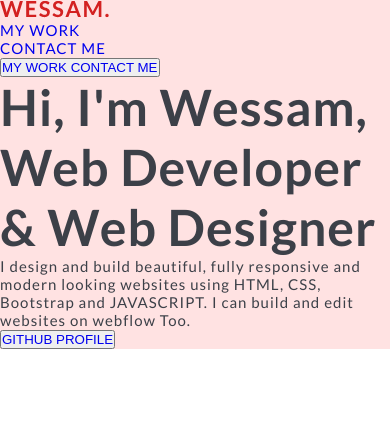
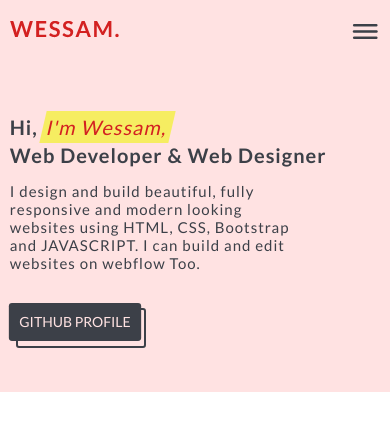
Before and after one commit to wessam-m-elsheikh/Personal-Website, a plain HTML site: page index.html in a window 390 px wide. Drawn offline with nearby package versions, Linux system fonts and the light colour scheme.

Commit message:
welcome section

```diff
--- a/index.html
+++ b/index.html
@@ -13,39 +13,48 @@
     <!-- <script src="https://cdn.jsdelivr.net/npm/bootstrap@5.0.2/dist/js/bootstrap.bundle.min.js"
         integrity="sha384-MrcW6ZMFYlzcLA8Nl+NtUVF0sA7MsXsP1UyJoMp4YLEuNSfAP+JcXn/tWtIaxVXM" crossorigin="anonymous"> -->
     </script>
+
+    <!-- iconscout CDN -->
+    <link rel="stylesheet" href="https://unicons.iconscout.com/release/v4.0.8/css/line.css" />
+
     <!-- MY CSS -->
     <link rel="stylesheet" href="styles.css">
     <title>Wessam Elsheikh</title>
 </head>
 
 <body>
+    <div class="welcome-section | section-bg">
         <div class="container">
             <nav>
                 <div class="nav-logo">
                     <img src="imgs/wessam.svg" alt="logo">
                 </div>
                 <ul class="nav-list">
-                <li class="nav-items">
+                    <li class="nav-item">
                         <a class="nav-link" href="#projects">my work</a>
                     </li>
-                <li class="nav-items">
+                    <li class="nav-item">
                         <a class="nav-link" href="#contact-me">contact me</a>
                     </li>
                 </ul>
-            <button class="menu">
-                <div class="drop-menu">
-                    <a class="nav-link" href="#projects">my work</a>
-                    <a class="nav-link" href="#contact-me">contact me</a>
-                </div>
-            </button>
             </nav>
 
+            <!-- open and close menu -->
+            <button class="drop-down-open">
+                <i class="uil uil-bars"></i>
+            </button>
+            <button class="drop-down-close">
+                <i class="uil uil-times"></i>
+            </button>
+
             <header>
-            <h1 class="heading-1">
+                <div class="heading-1">
+                    <h1>
                         hi,
-                <span class="highlight">i'm wessam,</span>
+                        <mark class="highlight">i'm wessam,</mark>
                     </h1>
-            <h1 class="heading-1">web developer & web designer</h1>
+                    <h1>web developer & web designer</h1>
+                </div>
                 <p class="text">
                     I design and build beautiful, fully responsive and modern looking
                     websites using HTML, CSS, Bootstrap and JAVASCRIPT. I can build and
@@ -59,6 +68,8 @@
                 </div>
             </header>
         </div>
+    </div>
+
 
     <!-- <main>
         <section id="projects" class="container">
@@ -236,6 +247,8 @@
         <a href="https://www.flaticon.com/free-icons/twitter" title="twitter icons">Twitter icons created by Ruslan
             Babkin - Flaticon</a>
     </footer> -->
+
+    <script src="script.js"></script>
 </body>
 
 </html>
--- a/script.js
+++ b/script.js
@@ -0,0 +1,49 @@
+"use strict";
+
+// ///////////////////// SELECTIONS ////////////////////
+const menuOpen = document.querySelector(".drop-down-open");
+const menuClose = document.querySelector(".drop-down-close");
+const menu = document.querySelector(".nav-list");
+
+// ///////////////////// FUNCTIONS ////////////////////
+// open menu
+function openMenu() {
+  menu.style.display = "flex";
+  menuOpen.style.display = "none";
+  menuClose.style.display = "inline-block";
+  // navItems.forEach((item) => {
+  //   item.style.animation = "drop-menu 0.3s linear forwards";
+  //   item.style.opacity = "1";
+  // });
+}
+
+// close menu
+function closeMenu() {
+  menu.style.display = "none";
+  menuClose.style.display = "none";
+  menuOpen.style.display = "inline-block";
+}
+
+////////////////////////////////////////
+// show and hide menu
+menuOpen.addEventListener("click", openMenu);
+menuClose.addEventListener("click", closeMenu);
+// to make sure both icon and menu appear on proper screen sizes
+window.addEventListener("resize", () => {
+  if (window.innerWidth > 900) {
+    menuOpen.style.display = "none";
+    menuClose.style.display = "none";
+    menu.style.display = "flex";
+  } else {
+    menuOpen.style.display = "inline-block";
+    menu.style.display = "none";
+  }
+});
+
+window.addEventListener("load", () => {
+  if (window.innerWidth <= 900) {
+    menuOpen.style.display = "inline-block";
+    menu.style.display = "none";
+    menuClose.style.display = "none";
+  }
+});
--- a/styles.css
+++ b/styles.css
@@ -8,6 +8,12 @@
   --light-pink: #ffe2e2;
   --grey: #3c4048;
   --light-grey: #aaa;
+
+  --container-desktop: 80%;
+  --container-tablet: 90%;
+  --container-mobile: 95%;
+
+  --transition: all 0.4s ease;
 }
 
 /* --------------- RESETS -------------------- */
@@ -24,7 +30,20 @@ a:visited {
   text-decoration: none;
   text-transform: uppercase;
   transition: all 0.2s ease-in-out;
+  font-family: inherit;
   cursor: pointer;
+}
+
+button {
+  border: none;
+  background-color: transparent;
+  font-family: inherit;
+  cursor: pointer;
+}
+
+ul,
+ol {
+  list-style: none;
 }
 
 html {
@@ -58,8 +77,189 @@ p {
   color: var(--grey);
 }
 
-.container {
+/* button */
+.frame {
+  width: fit-content;
+  height: fit-content;
+  border-radius: 3px;
+  border: 2.5px solid var(--grey);
+  transform: translate(6px, 6px);
+  position: relative;
+  margin-top: 3rem;
+}
+
+.btn {
+  background-color: var(--grey);
+  border-radius: 3px;
+  padding: 1rem;
+  transform: translate(-6px, -6px) scale(1.05);
+  transition: var(--transition);
+}
+
+.btn a {
+  color: var(--light-pink);
+}
+
+.btn:hover {
+  transform: translate(-0.5px, 0.5px) scale(1.05);
+}
+
+/* section & container */
+.section-bg {
   background-color: var(--light-pink);
 }
 
+.container {
+  width: var(--container-desktop);
+  margin: 0 auto;
+}
+
 /* -------------------- NAVBAR ------------------ */
+.welcome-section {
+  min-height: 100vh;
+  /* position: relative; */
+}
+
+nav {
+  display: flex;
+  justify-content: space-between;
+  align-items: center;
+  padding: 2rem 0;
+}
+
+.nav-list {
+  display: flex;
+  gap: 1.5rem;
+}
+
+.nav-link {
+  color: var(--grey);
+  padding: 5px;
+}
+
+.nav-link:hover {
+  background-color: var(--grey);
+  color: var(--light-pink);
+}
+
+/* DROP-DOWN MENU */
+.drop-down-open,
+.drop-down-close {
+  display: none;
+  position: fixed;
+  top: 12px;
+  right: 5%;
+  z-index: 11;
+}
+
+.uil {
+  color: var(--grey);
+  border: none;
+  font-size: 3rem;
+  font-weight: 700;
+
+  position: relative;
+}
+/* -------------------- HEADER ------------------ */
+header {
+  width: 80%;
+  /* position: absolute; */
+  /* top: 50%; */
+  transform: translateY(40%);
+}
+
+.heading-1 {
+  margin-bottom: 2.5rem;
+}
+
+.highlight {
+  display: inline-block;
+  padding: 0.4rem;
+  /* color: inherit; */
+  font-weight: 400;
+  color: var(--red);
+  background-color: rgba(240, 245, 12, 0.6);
+  transform: skewX(-13deg);
+}
+
+/* -------------------- MEDIA QUERIES ------------------ */
+@media only screen and (max-width: 1024px) {
+  .container {
+    width: var(--container-tablet);
+  }
+}
+
+@media only screen and (max-width: 900px) {
+  .nav-list {
+    position: absolute;
+    top: 4.5rem;
+    right: 5.5%;
+    display: none;
+    flex-direction: column;
+    background-color: var(--grey);
+    gap: 0;
+  }
+  .nav-item {
+    text-align: center;
+    padding: 1.5rem 2rem;
+    transition: var(--transition);
+  }
+
+  .nav-item:hover {
+    background-color: #ed8d8d;
+    color: var(--grey);
+  }
+  .nav-link {
+    color: var(--light-pink);
+  }
+  .nav-item:hover .nav-link {
+    background-color: transparent;
+    color: var(--grey);
+    font-weight: 600;
+  }
+}
+
+@media only screen and (max-width: 600px) {
+  .container {
+    width: var(--container-mobile);
+  }
+
+  header {
+    width: 90%;
+  }
+
+  header p {
+    width: 90%;
+  }
+
+  h1 {
+    font-size: 3rem;
+  }
+
+  .drop-down-open,
+  .drop-down-close {
+    right: 2.5%;
+  }
+
+  .nav-list {
+    right: 3.5%;
+  }
+}
+
+@media only screen and (max-width: 450px) {
+  h1 {
+    font-size: 2rem;
+  }
+  .heading-1 {
+    margin-bottom: 1.5rem;
+  }
+
+  .welcome-section {
+    min-height: fit-content;
+  }
+
+  header {
+    transform: translateY(0);
+    padding: 5rem 0;
+  }
+}
```
Lines whose indentation alone changed are shown as unchanged.
